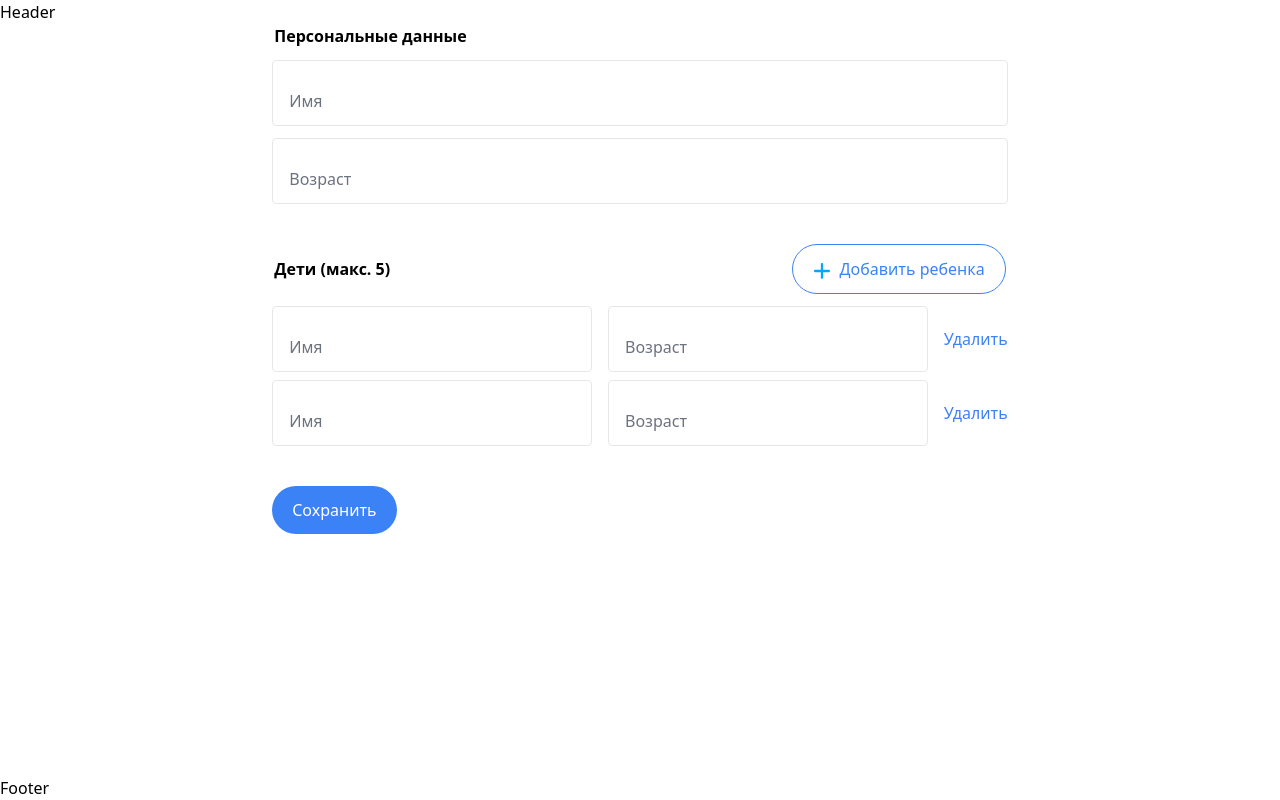
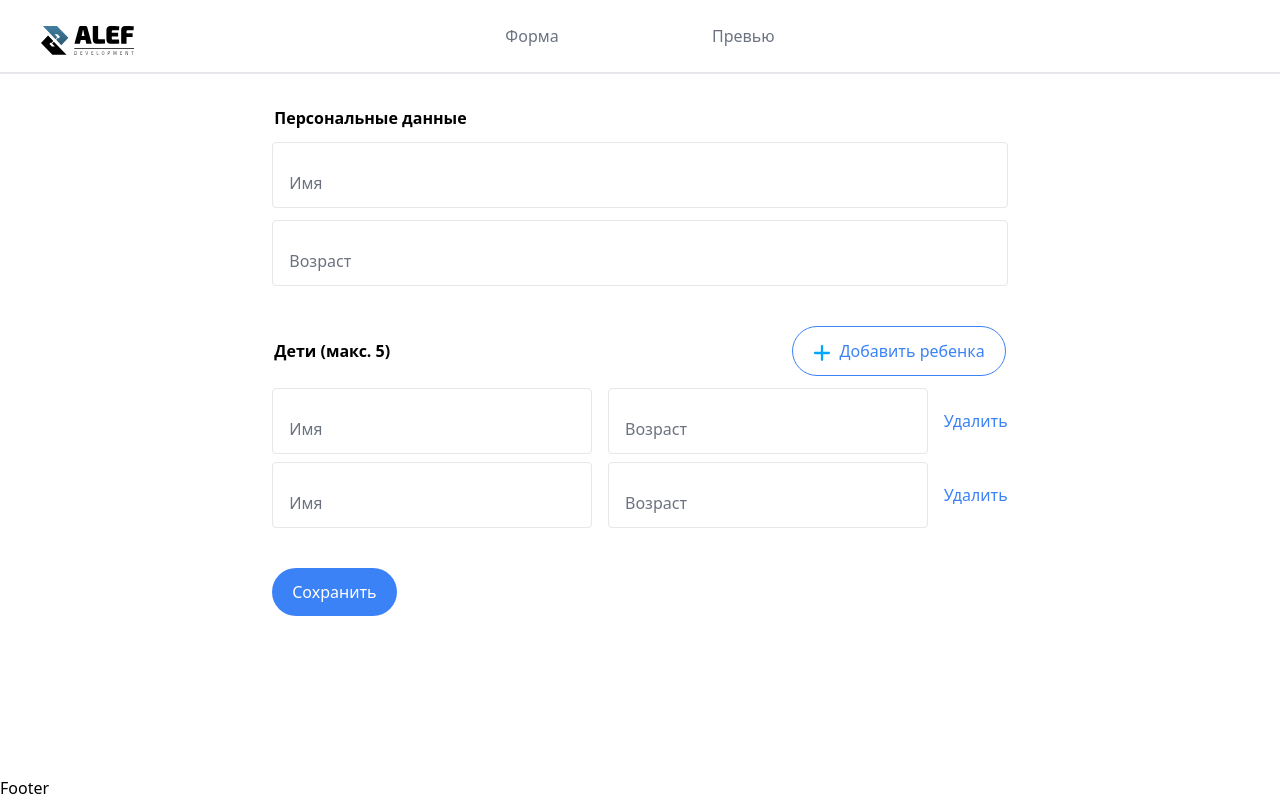
Before and after one commit to generic-name-2166/account-page, a Nuxt app: page / in a window 1280 px wide. Built offline with nearby package versions, Linux system fonts and the light colour scheme.

Commit message:
feat: header

```diff
--- a/src/components/ContentForm.vue
+++ b/src/components/ContentForm.vue
@@ -4,7 +4,7 @@ import PlusIcon from "./PlusIcon.vue";
 </script>
 
 <template>
-  <main class="flex flex-grow justify-center">
+  <main class="flex flex-grow justify-center py-8">
     <form class="space-y-10">
       <fieldset class="space-y-3">
         <legend class="w-full px-0.5 font-semibold">Персональные данные</legend>
--- a/src/components/Header.vue
+++ b/src/components/Header.vue
@@ -1,3 +1,18 @@
+<script setup lang="ts">
+import { useRuntimeConfig } from "#app";
+import Logo from "./Logo.vue";
+
+const base = useRuntimeConfig().public.base;
+const preview = `${base}/preview`;
+</script>
+
 <template>
-  <header>Header</header>
+  <header class="relative flex justify-center border-b-2 py-6 text-gray-500">
+    <Logo />
+
+    <div class="grid grid-cols-2 gap-x-36">
+      <a :href="base" class="hover:underline">Форма</a>
+      <a :href="preview" class="hover:underline">Превью</a>
+    </div>
+  </header>
 </template>
--- /dev/null
+++ b/src/components/Logo.vue
@@ -0,0 +1,93 @@
+<template>
+  <svg
+    class="fixed left-0"
+    width="175"
+    height="32"
+    viewBox="0 0 175 32"
+    fill="none"
+    xmlns="http://www.w3.org/2000/svg"
+  >
+    <path
+      d="M41 18.9885L48.0533 11.6183L53.2692 17.0262L51.4614 18.9885L50.9131 18.4322L49.4017 19.9928L51.8615 22.5886H54.8843L52.0541 19.5911L53.8619 17.6597L66.5163 30.855H52.3949L41 18.9885Z"
+      fill="black"
+    />
+    <path
+      d="M68.3833 13.857L61.3151 21.2367L56.1141 15.8177L57.9219 13.857L58.4553 14.4282L59.9815 12.8689L57.5218 10.2597H54.4989L57.3291 13.2548L55.5065 15.2001L42.8669 2H56.9735L68.3833 13.857Z"
+      fill="url(#paint0_linear_18731_42)"
+    />
+    <path
+      d="M80.7629 15.9314L79.887 19.7339H74.4692L78.8813 3.51424C79.1084 2.63932 79.8221 2.06726 80.6656 2.06726H85.5319C86.4078 2.06726 87.1215 2.63932 87.3162 3.51424L91.7282 19.7339H86.3105L85.4345 15.9314H80.7629ZM83.7151 8.259C83.5853 7.61963 83.4556 6.87932 83.4231 6.23995H82.7419C82.677 6.87932 82.5796 7.61963 82.4499 8.259L81.6064 12.0279H84.5262L83.7151 8.259Z"
+      fill="black"
+    />
+    <path
+      d="M98.1194 14.4171C98.1194 14.9555 98.5087 15.3257 99.1576 15.3257H104.867L105.127 19.4647C102.596 19.8349 99.6118 19.8349 96.8218 19.8349C94.3562 19.8349 92.7665 18.186 92.7665 15.8305V2.10095H98.1194V14.4171Z"
+      fill="black"
+    />
+    <path
+      d="M119.271 19.4984C116.806 19.8349 113.367 19.8349 110.415 19.8349C108.079 19.8349 106.424 18.186 106.424 15.8304V6.00444C106.424 3.61523 108.079 2 110.415 2C113.334 2 116.806 2 119.271 2.33651L119.012 6.23999H112.783C112.167 6.23999 111.777 6.61015 111.777 7.14856V8.86475H118.136V12.5663H111.777V14.6863C111.777 15.2247 112.167 15.5949 112.783 15.5949H119.012L119.271 19.4984Z"
+      fill="black"
+    />
+    <path
+      d="M127.577 6.23999C126.896 6.23999 126.506 6.61015 126.506 7.14856V9.2349H132.605V12.9028H126.539V19.7339H121.186V6.00444C121.186 3.61523 122.873 2 125.241 2C128.063 2 131.47 2 133.806 2.37016L133.546 6.27364H127.577V6.23999Z"
+      fill="black"
+    />
+    <path
+      d="M74.565 27.226C74.8877 27.1879 75.2426 27.1879 75.6298 27.1879C76.501 27.1879 76.8237 27.6835 76.8237 29.094C76.8237 30.5045 76.501 31.0001 75.6298 31.0001C75.2103 31.0001 74.8554 30.9619 74.565 30.9619V27.226ZM74.8554 30.6188C75.0813 30.6188 75.3394 30.6188 75.6298 30.6188C76.2751 30.6188 76.501 30.1995 76.501 29.0558C76.501 27.9122 76.2751 27.4547 75.6298 27.4547C75.3394 27.4547 75.0813 27.4547 74.8554 27.4547V30.6188Z"
+      fill="black"
+    />
+    <path
+      d="M82.309 30.8852C81.8895 30.9233 81.4055 30.9233 80.9861 30.9233C80.6634 30.9233 80.4375 30.6946 80.4375 30.3133V27.8354C80.4375 27.4542 80.6634 27.2255 80.9861 27.2255C81.4378 27.2255 81.8895 27.2255 82.309 27.2636L82.2767 27.5304H81.0183C80.8247 27.5304 80.7279 27.6448 80.7279 27.9117V28.8266H82.1154V29.0934H80.7279V30.2371C80.7279 30.5039 80.8247 30.6183 81.0183 30.6183H82.2767L82.309 30.8852Z"
+      fill="black"
+    />
+    <path
+      d="M87.0518 30.8089C87.0195 30.8852 86.9872 30.9233 86.9227 30.9233H86.6C86.5355 30.9233 86.5032 30.8852 86.471 30.8089L85.4707 27.2255H85.7934L86.6 30.2371C86.6323 30.3896 86.6646 30.5039 86.6968 30.6564H86.8259C86.8582 30.5421 86.8904 30.3896 86.9227 30.2371L87.7294 27.2255H88.052L87.0518 30.8089Z"
+      fill="black"
+    />
+    <path
+      d="M93.312 30.8852C92.8926 30.9233 92.4086 30.9233 91.9891 30.9233C91.6665 30.9233 91.4406 30.6946 91.4406 30.3133V27.8354C91.4406 27.4542 91.6665 27.2255 91.9891 27.2255C92.4409 27.2255 92.8926 27.2255 93.312 27.2636L93.2798 27.5304H92.0214C91.8278 27.5304 91.731 27.6448 91.731 27.9117V28.8266H93.1185V29.0934H91.731V30.2371C91.731 30.5039 91.8278 30.6183 92.0214 30.6183H93.2798L93.312 30.8852Z"
+      fill="black"
+    />
+    <path
+      d="M97.1517 30.1989C97.1517 30.4657 97.2808 30.5801 97.4744 30.5801H98.636V30.8469C98.2488 30.8851 97.8293 30.8851 97.4098 30.8851C97.0226 30.8851 96.829 30.6182 96.829 30.237V27.1873H97.1194V30.1989H97.1517Z"
+      fill="black"
+    />
+    <path
+      d="M104.25 29.0553C104.25 30.4658 103.927 30.9614 103.056 30.9614C102.185 30.9614 101.862 30.4658 101.862 29.0553C101.862 27.6448 102.185 27.1492 103.056 27.1492C103.927 27.1492 104.25 27.6448 104.25 29.0553ZM102.153 29.0553C102.153 30.237 102.379 30.6564 103.056 30.6564C103.734 30.6564 103.96 30.237 103.96 29.0553C103.96 27.8735 103.734 27.4541 103.056 27.4541C102.379 27.4541 102.153 27.8735 102.153 29.0553Z"
+      fill="black"
+    />
+    <path
+      d="M107.864 27.2254C108.187 27.1873 108.413 27.1873 108.897 27.1873C109.607 27.1873 109.865 27.416 109.865 28.3309C109.865 29.2077 109.607 29.4746 108.929 29.4746C108.606 29.4746 108.348 29.4364 108.155 29.4364V30.9613H107.864V27.2254ZM108.897 29.1315C109.381 29.1315 109.574 28.979 109.574 28.2928C109.574 27.6447 109.413 27.4541 108.897 27.4541C108.606 27.4541 108.316 27.4541 108.155 27.4541V29.0933H108.897V29.1315Z"
+      fill="black"
+    />
+    <path
+      d="M116.286 27.2255C116.383 27.2255 116.415 27.3017 116.415 27.378L116.544 30.9233H116.254L116.124 27.5304H116.028L115.221 30.4277C115.189 30.5039 115.156 30.5421 115.092 30.5421H114.802C114.737 30.5421 114.672 30.5039 114.672 30.4277L113.866 27.5304H113.769L113.64 30.9233H113.35L113.479 27.378C113.479 27.2636 113.511 27.2255 113.608 27.2255H113.963C114.027 27.2255 114.059 27.2636 114.092 27.3398L114.769 29.7415C114.802 29.894 114.866 30.0846 114.898 30.2371H114.995C115.027 30.0846 115.092 29.894 115.124 29.7415L115.802 27.3398C115.834 27.2636 115.866 27.2255 115.931 27.2255H116.286Z"
+      fill="black"
+    />
+    <path
+      d="M122.061 30.8852C121.642 30.9233 121.158 30.9233 120.738 30.9233C120.416 30.9233 120.19 30.6946 120.19 30.3133V27.8354C120.19 27.4542 120.416 27.2255 120.738 27.2255C121.19 27.2255 121.642 27.2255 122.061 27.2636L122.029 27.5304H120.771C120.577 27.5304 120.48 27.6448 120.48 27.9117V28.8266H121.868V29.0934H120.48V30.2371C120.48 30.5039 120.577 30.6183 120.771 30.6183H122.029L122.061 30.8852Z"
+      fill="black"
+    />
+    <path
+      d="M127.934 30.7326C127.934 30.8469 127.901 30.8851 127.804 30.8851H127.482C127.417 30.8851 127.353 30.8469 127.353 30.7707L126.159 27.9878C126.094 27.8734 126.03 27.6828 125.998 27.5304H125.901C125.901 27.6828 125.901 27.8353 125.901 27.9878V30.8851H125.61V27.3397C125.61 27.2254 125.643 27.1873 125.739 27.1873H126.062C126.127 27.1873 126.191 27.2254 126.191 27.3016L127.353 30.0464C127.417 30.1989 127.482 30.3895 127.546 30.542H127.643C127.643 30.3514 127.643 30.1989 127.643 30.0083V27.1873H127.934V30.7326Z"
+      fill="black"
+    />
+    <path
+      d="M132.677 27.5304V30.9233H132.387V27.5304H131.354V27.2255H133.742V27.5304H132.677Z"
+      fill="black"
+    />
+    <path d="M134 23.9553H74.307V24.6304H134V23.9553Z" fill="black" />
+    <defs>
+      <linearGradient
+        id="paint0_linear_18731_42"
+        x1="55.6209"
+        y1="21.2336"
+        x2="55.6209"
+        y2="2.00392"
+        gradientUnits="userSpaceOnUse"
+      >
+        <stop stop-color="#2B5972" />
+        <stop offset="1" stop-color="#427FA2" />
+      </linearGradient>
+    </defs>
+  </svg>
+</template>
```
